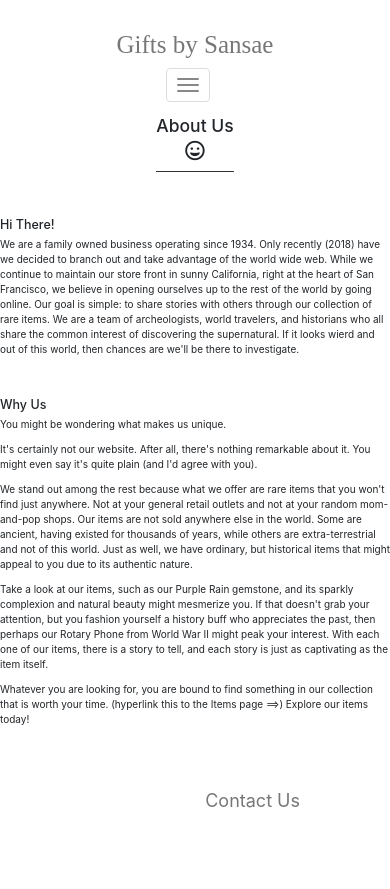
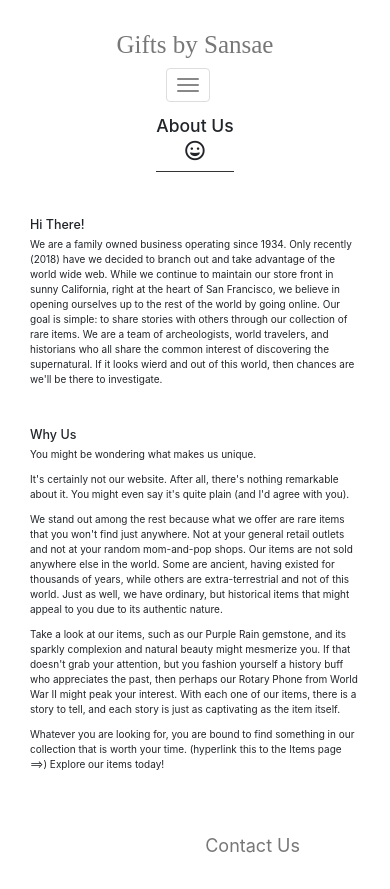
Before and after one commit to sansae/giftsBySansae, a React (Create React App) app in the folder client/: page /about in a window 390 px wide. Before the commit the page ends 844 px from the top, so only its background shows below. Built offline with nearby package versions, Linux system fonts and the light colour scheme; the HTML template or start-up script is replaced by a standard one.

Commit message:
add margins to about us page

```diff
--- a/client/src/App.css
+++ b/client/src/App.css
@@ -275,3 +275,9 @@ ul {
     height: 10vw;
   }
 }
+@media only screen and (max-width: 815px) {
+  .about {
+    margin-left: 30px;
+    margin-right: 30px;
+  }
+}
```
